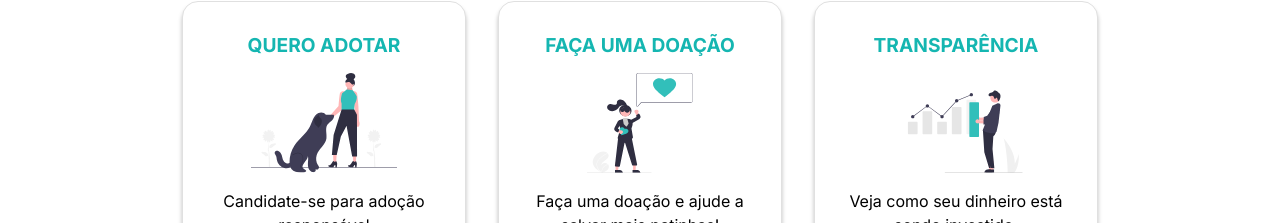
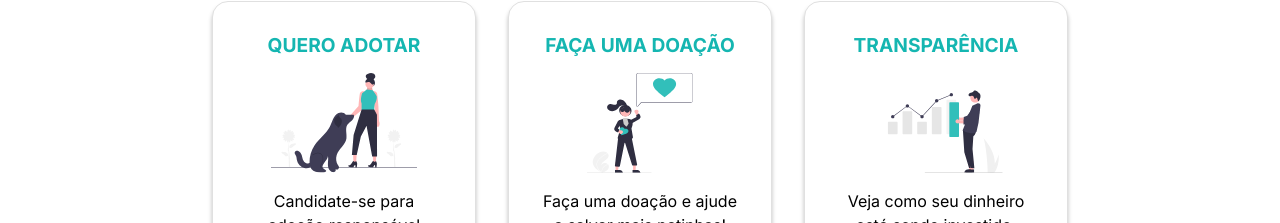
Before and after one commit to adonadel/gestao_ongs_frontend, a React (Vite) app: page / in a window 1280 px wide. Shown: the part 463-686 px from the top of the page. Built offline with nearby package versions, Linux system fonts and the light colour scheme; no server answers.

Commit message:
Adiciona ancoragem de links para a páginas

```diff
--- a/src/modules/donate/Donate.tsx
+++ b/src/modules/donate/Donate.tsx
@@ -110,6 +110,10 @@ export const Donate = () => {
         }
 
     };
+
+    useEffect(() => {
+        window.scrollTo(0, 0);
+    }, []);
 
     useEffect(() => {
         const cleaned = otherValue.replace(/[^0-9\,]/g, '');
--- a/src/modules/home/Home.tsx
+++ b/src/modules/home/Home.tsx
@@ -1,4 +1,4 @@
-import React from 'react';
+import React, { useEffect } from 'react';
 import { HeaderBanner } from '../../shared/headerBanner/HeaderBanner';
 import { Grid, Container } from '@mui/material';
 import { CardTransparency } from '../../shared/components/card/CardTransparency';
@@ -6,12 +6,30 @@ import { CardAdoption } from '../../shared/components/card/CardAdoption';
 import { CardDonate } from '../../shared/components/card/CardDonate';
 import { EventsCarousel } from '../../shared/components/carousel/EventsCarousel';
 import { GridAnimalsForAdoption } from '../../shared/components/animals/GridAnimalsForAdoption';
+import { useLocation } from 'react-router-dom';
 
 const Home: React.FC = () => {
+    const location = useLocation();
+
+    useEffect(() => {
+        const hash = location.hash;
+        if (hash) {
+            const element = document.querySelector(hash);
+            console.log(element);
+            if (element) {
+                element.scrollIntoView({ behavior: 'smooth', block: 'start' });
+            } else {
+                window.scrollTo(0, 0);
+            }
+        }
+    }, [location]);
+
+
+
     return (
         <>
             <HeaderBanner></HeaderBanner>
-            <Container maxWidth="xl">
+            <Container maxWidth="lg">
 
                 <Grid container spacing={4} justifyContent={'center'} alignItems={'strech'}>
                     <Grid item xs={12} sm={8} md={4} lg={3}>
--- a/src/modules/transparency/Transparency.tsx
+++ b/src/modules/transparency/Transparency.tsx
@@ -110,6 +110,11 @@ export const Transparency = () => {
       useEffect(() => {
         fetchDashboardData();
       }, []);
+
+      useEffect(() => {
+          window.scrollTo(0, 0);
+      }, []);
+
 
     return (
         <>
--- a/src/shared/components/animals/GridAnimalsForAdoption.tsx
+++ b/src/shared/components/animals/GridAnimalsForAdoption.tsx
@@ -95,7 +95,7 @@ export const GridAnimalsForAdoption = () => {
 
                 <Box display={'flex'} alignItems={'center'} gap={2}>
                     <TagTitle backgroundColor="#FABEC025" icon={Favorite} iconColor="#ff4222" />
-                    <Typography variant="h2" color="secondary.dark" fontWeight={600}  sx={{
+                    <Typography id="adoption" variant="h2" color="secondary.dark" fontWeight={600}  sx={{
                         fontSize: { xs: '1.2rem', sm: '1.5rem' }
                     }}>
                         Adote um pet
--- a/src/shared/components/card/CardAdoption.tsx
+++ b/src/shared/components/card/CardAdoption.tsx
@@ -22,7 +22,7 @@ export const CardAdoption = () => {
 
         }>
             <Typography variant="h2" color="secondary.main" fontWeight={'700'} fontSize={'1.2rem'}>QUERO ADOTAR</Typography>
-            <img src="public/card/card-adoption.svg" alt="" style={{
+            <img src="/card/card-adoption.svg" alt="" style={{
                 objectFit: 'cover',
                 maxWidth: '280px',
                 maxHeight: '100px'
--- a/src/shared/components/card/CardDonate.tsx
+++ b/src/shared/components/card/CardDonate.tsx
@@ -22,7 +22,7 @@ export const CardDonate = () => {
 
     }>
       <Typography variant="h2" color="secondary.main" fontWeight={'700'} fontSize={'1.2rem'}>FAÇA UMA DOAÇÃO</Typography>
-      <img src="public/card/card-donate.svg" alt="" style={{
+      <img src="/card/card-donate.svg" alt="" style={{
         objectFit: 'cover',
         maxWidth: '280px',
         maxHeight: '100px'
--- a/src/shared/components/card/CardTransparency.tsx
+++ b/src/shared/components/card/CardTransparency.tsx
@@ -19,7 +19,7 @@ export const CardTransparency = () => {
         textAlign: 'center'
       }}>
       <Typography variant="h2" color="secondary.main" fontWeight={'700'} fontSize={'1.2rem'}>TRANSPARÊNCIA</Typography>
-      <img src="public/card/card-transparency.svg" alt="" style={{
+      <img src="/card/card-transparency.svg" alt="" style={{
         objectFit: 'cover',
         maxWidth: '280px',
         maxHeight: '100px'
--- a/src/shared/components/carousel/EventsCarousel.tsx
+++ b/src/shared/components/carousel/EventsCarousel.tsx
@@ -105,7 +105,7 @@ export const EventsCarousel = () => {
 
     return (
         <>
-            <Typography variant="h2" color="secondary.dark" fontWeight={600} display={'flex'} alignItems={'center'} gap={2} sx={{
+            <Typography id="events" variant="h2" color="secondary.dark" fontWeight={600} display={'flex'} alignItems={'center'} gap={2} sx={{
                 fontSize: { xs: '1.2rem', sm: '1.5rem' }
             }}>
                 <TagTitle backgroundColor="#15b6b125" icon={EventAvailable} iconColor="secondary.light" />
```
